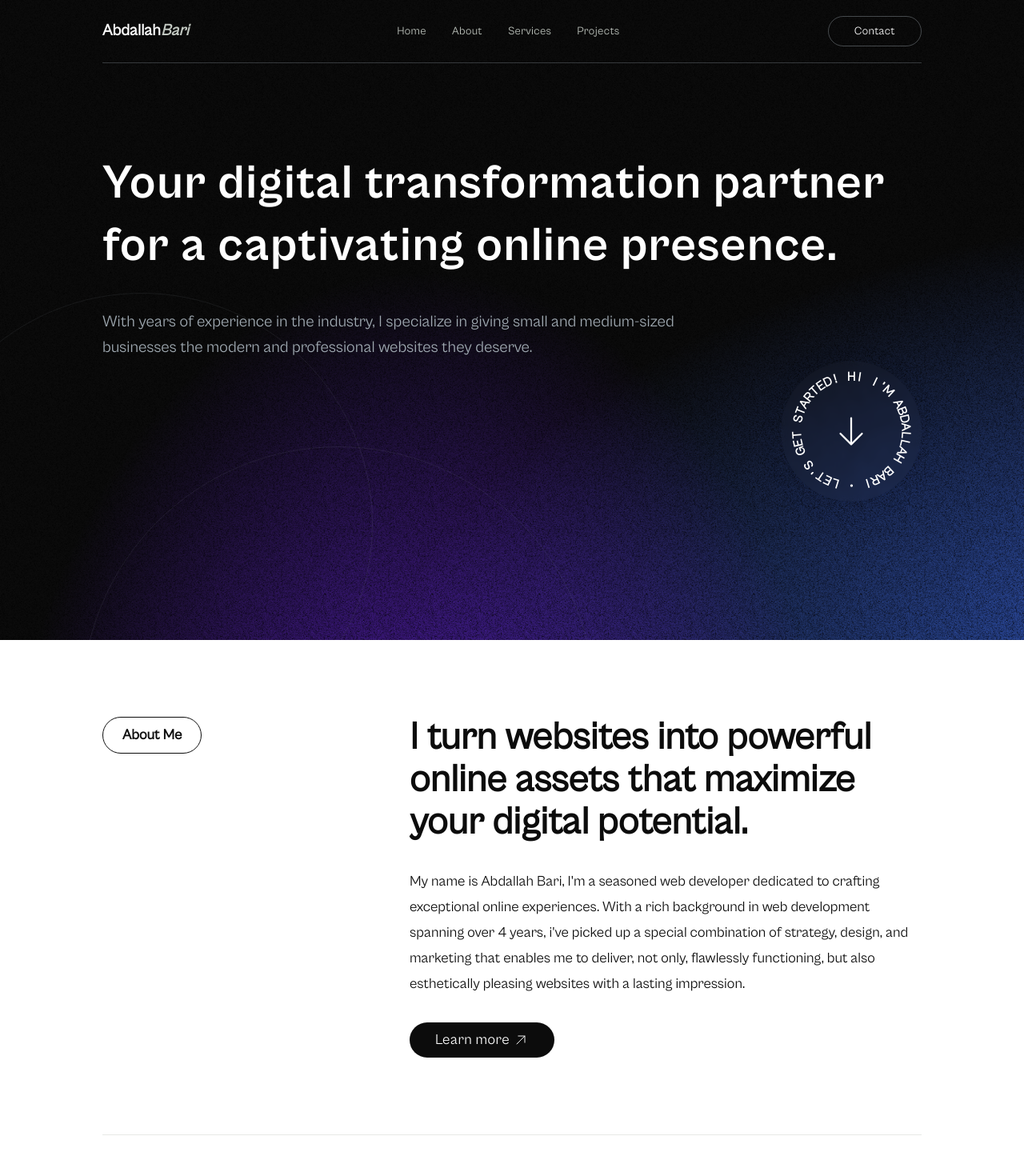
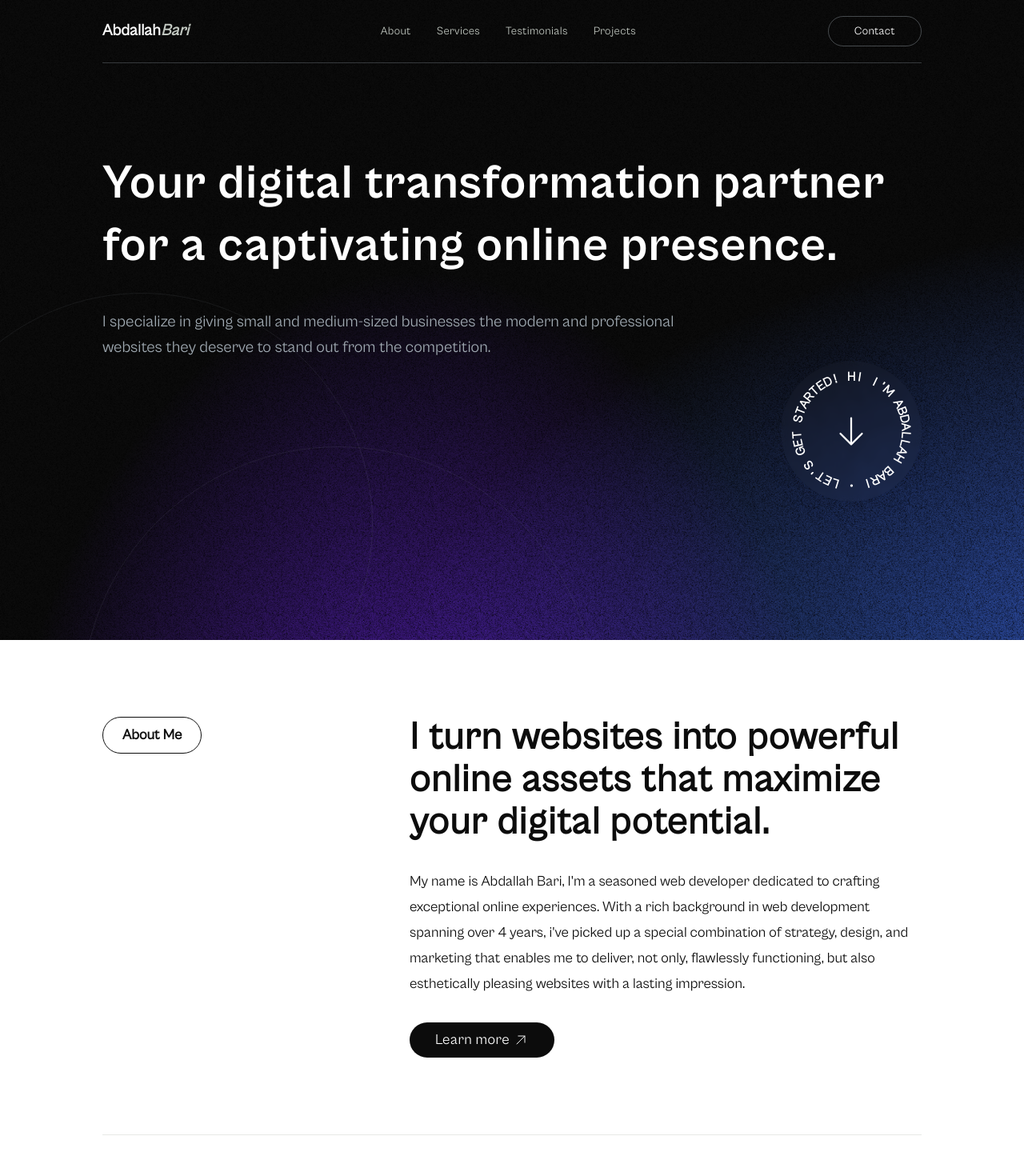
Before and after one commit to Abdallah01win/Portfolio, a Vue app: page / in a window 1280 px wide. Shown: the top 1470 px of the page at 80% size. Built offline with nearby package versions, Linux system fonts and the light colour scheme.

Commit message:
Add navigation links and edit hero copy

```diff
--- a/src/components/AboutMe.vue
+++ b/src/components/AboutMe.vue
@@ -9,7 +9,7 @@ import ArrowUp from "@/components/icons/ArrowUp.vue";
         about me
       </div>
       <div>
-        <p class="font-primary text-5xl font-semibold leading-[1.1] mb-8">
+        <p class="font-primary text-5xl font-semibold leading-[1.1] tracking-wide mb-8">
           I turn websites into powerful online assets that maximize your digital potential.
         </p>
         <div>
--- a/src/components/ExperienceSection.vue
+++ b/src/components/ExperienceSection.vue
@@ -39,15 +39,15 @@ import ArrowUp from "@/components/icons/ArrowUp.vue";
             </div>
             <div class="flex items-center justify-between mt-16">
                 <div>
-                    <div class="text-7xl mb-3 font-medium">04+</div>
+                    <div class="text-7xl mb-3 font-medium">05+</div>
                     <div class="text-xl">Years of Experience</div>
                 </div>
                 <div>
-                    <div class="text-7xl mb-3 font-medium">20+</div>
+                    <div class="text-7xl mb-3 font-medium">25+</div>
                     <div class="text-xl">Satisfied Clients</div>
                 </div>
                 <div>
-                    <div class="text-7xl mb-3 font-medium">35+</div>
+                    <div class="text-7xl mb-3 font-medium">40+</div>
                     <div class="text-xl">Completed Projects</div>
                 </div>
             </div>
--- a/src/components/Hero.vue
+++ b/src/components/Hero.vue
@@ -41,13 +41,10 @@ onMounted(() => {
         <div class="xl:max-w-[1024px] 2xl:max-w-[1280px] mx-auto pt-28 pb-16">
             <div class="text-6xl font-primaryBold leading-[1.3] tracking-wide mb-10">
                 Your digital transformation partner for a captivating online presence.
-                <!-- Your Digital Transformation Partner to Rise Above the Competition. -->
-                <!-- Unlock the potential of your business with a captivating website. -->
             </div>
             <p class="leading-8 text-xl text-myGray-400 w-[70%]">
-                <!-- With years of experience in the industry, I specialize in transforming outdated websites into powerful
-                online assets that captivate your audience and drive results. -->
-                With years of experience in the industry, I specialize in giving small and medium-sized businesses the modern and professional websites they deserve.
+                I specialize in giving small and medium-sized businesses the modern and professional websites they deserve
+                to stand out from the competition.
             </p>
 
             <div class="flex items-center justify-end">
--- a/src/components/Navigation.vue
+++ b/src/components/Navigation.vue
@@ -9,16 +9,16 @@ import { RouterLink } from 'vue-router';
 
       <ul class="flex items-center gap-x-8 tracking-wide text-sm text-myGray-500">
         <li class="hover:text-white cursor-pointer transition-all">
-          <RouterLink to="/">Home</RouterLink>
+          <a href="#about">About</a>
         </li>
         <li class="hover:text-white cursor-pointer transition-all">
-          <RouterLink to="/">About</RouterLink>
+          <a href="#services">Services</a>
         </li>
         <li class="hover:text-white cursor-pointer transition-all">
-          <RouterLink to="/">Services</RouterLink>
+          <a href="#testimonials">Testimonials</a>
         </li>
         <li class="hover:text-white cursor-pointer transition-all">
-          <RouterLink to="/">Projects</RouterLink>
+          <a href="#projects">Projects</a>
         </li>
       </ul>
 
--- a/src/components/Services.vue
+++ b/src/components/Services.vue
@@ -26,7 +26,7 @@ const services = [
         <div class="mb-10">
             <div class="border border-myDark-100 py-2 px-6 w-fit rounded-full text-lg font-semibold mb-10">My Services</div>
 
-            <p class="w-[90%] font-primary text-5xl font-bold leading-[1.1] mb-10">
+            <p class="w-[90%] font-primary text-5xl font-bold leading-[1.1] tracking-wide mb-10">
                 Here are my solutions to transform your website into a user-friendly platform that converts visitors into
                 loyal customers.
             </p>
--- a/src/components/Testimonials.vue
+++ b/src/components/Testimonials.vue
@@ -37,13 +37,13 @@ const testimonials = [
 </script>
 
 <template>
-  <section class="xl:max-w-[1024px] 2xl:max-w-[1280px] mx-auto py-24" id="testimonials">
+  <section id="testimonials" class="xl:max-w-[1024px] 2xl:max-w-[1280px] mx-auto py-24">
     <div class="mb-10">
       <div class="border border-myDark-100 py-2 px-6 w-fit h-fit rounded-full text-lg font-semibold mb-10 capitalize">
         testimonials
       </div>
 
-      <p class="w-[90%] font-primary text-5xl font-bold leading-[1.1] mb-10">
+      <p class="w-[90%] font-primary text-5xl font-bold leading-[1.1] tracking-wide mb-10">
         Hear it from countless satisfied clients who achieved remarkable results with the impact I've had on their online presence.
       </p>
     </div>
--- a/src/views/HomeView.vue
+++ b/src/views/HomeView.vue
@@ -4,8 +4,8 @@ import AboutMe from "@/components/AboutMe.vue";
 import Services from "@/components/Services.vue";
 import ExperienceSection from "@/components/ExperienceSection.vue";
 import Testimonials from "@/components/Testimonials.vue";
+
 import Contact from "@/components/Contact.vue";
-
 import Projects from "@/components/Projects.vue";
 </script>
 
@@ -16,7 +16,7 @@ import Projects from "@/components/Projects.vue";
     <Services />
     <ExperienceSection />
     <Testimonials />
-    <Contact />
+    <!-- <Contact /> -->
 
     <!-- <Projects /> -->
   </main>
```
